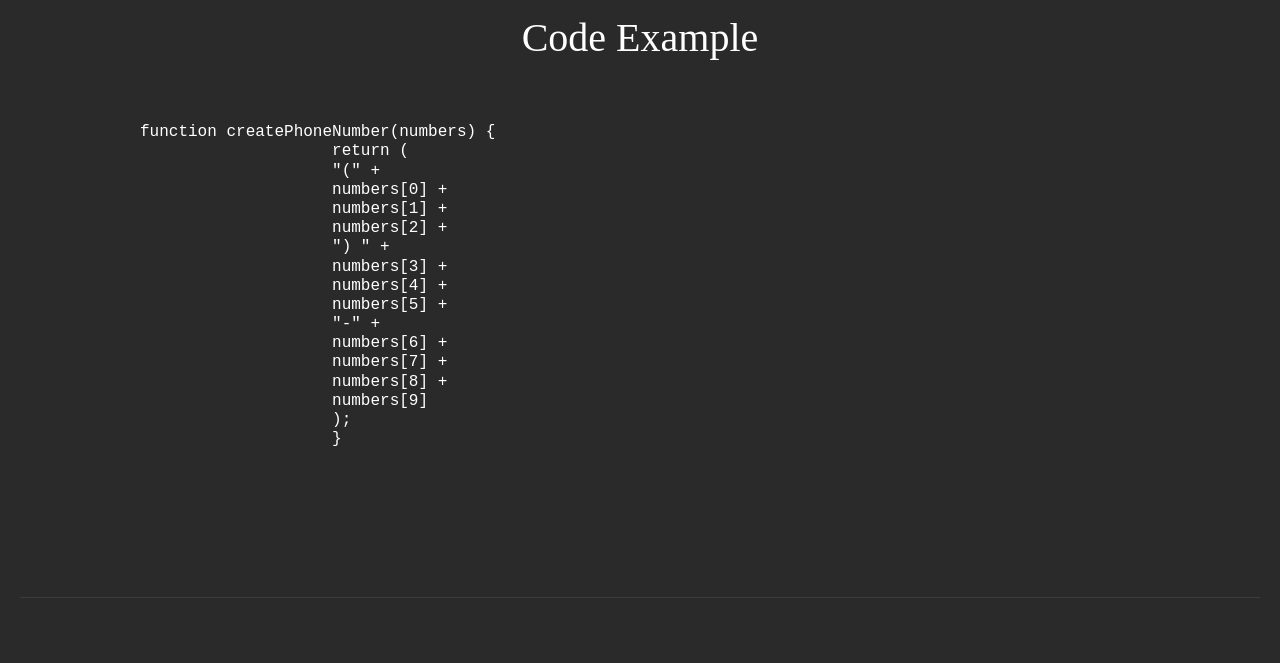
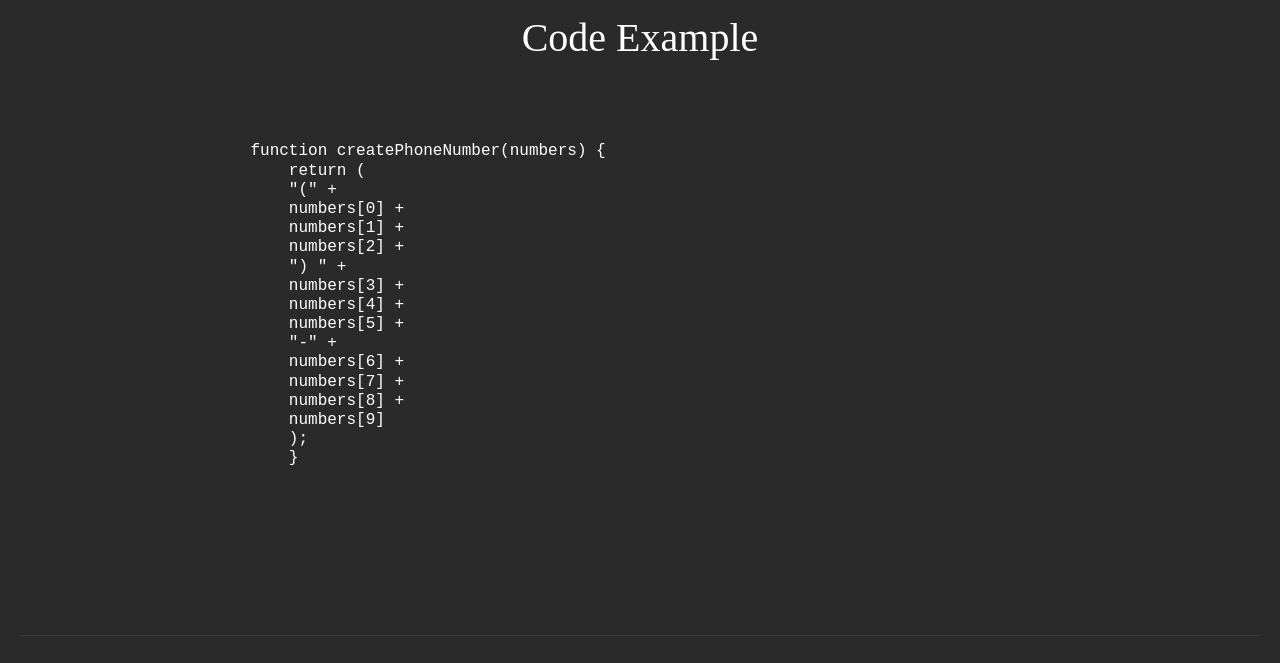
Before and after one commit to atsudzik/rsschool-cv, a plain HTML site: page index.html in a window 1280 px wide. Shown: the part 2280-2943 px from the top of the page. Drawn offline with Linux system fonts and the light colour scheme.

Commit message:
fix: section code

```diff
--- a/css/style.css
+++ b/css/style.css
@@ -203,7 +203,6 @@ h3 {
   padding-bottom: 60px;
 }
 .code {
-  padding-left: 120px;
   padding-bottom: 120px;
   font-family: monospace;
 }
--- a/index.html
+++ b/index.html
@@ -176,26 +176,27 @@
           <div class="code">
             <div class="language-javascript highlighter-rouge">
               <div class="highlight">
-                <pre
-                  class="highlight"
-                ><code><span class="kd">function</span> <span class="nx">createPhoneNumber</span><span class="p">(</span><span class="nx">numbers</span><span class="p">)</span> <span class="p">{</span>
-                    <span class="k">return</span> <span class="p">(</span>
-                    <span class="dl">"</span><span class="s2">(</span><span class="dl">"</span> <span class="o">+</span>
-                    <span class="nx">numbers</span><span class="p">[</span><span class="mi">0</span><span class="p">]</span> <span class="o">+</span>
-                    <span class="nx">numbers</span><span class="p">[</span><span class="mi">1</span><span class="p">]</span> <span class="o">+</span>
-                    <span class="nx">numbers</span><span class="p">[</span><span class="mi">2</span><span class="p">]</span> <span class="o">+</span>
-                    <span class="dl">"</span><span class="s2">) </span><span class="dl">"</span> <span class="o">+</span>
-                    <span class="nx">numbers</span><span class="p">[</span><span class="mi">3</span><span class="p">]</span> <span class="o">+</span>
-                    <span class="nx">numbers</span><span class="p">[</span><span class="mi">4</span><span class="p">]</span> <span class="o">+</span>
-                    <span class="nx">numbers</span><span class="p">[</span><span class="mi">5</span><span class="p">]</span> <span class="o">+</span>
-                    <span class="dl">"</span><span class="s2">-</span><span class="dl">"</span> <span class="o">+</span>
-                    <span class="nx">numbers</span><span class="p">[</span><span class="mi">6</span><span class="p">]</span> <span class="o">+</span>
-                    <span class="nx">numbers</span><span class="p">[</span><span class="mi">7</span><span class="p">]</span> <span class="o">+</span>
-                    <span class="nx">numbers</span><span class="p">[</span><span class="mi">8</span><span class="p">]</span> <span class="o">+</span>
-                    <span class="nx">numbers</span><span class="p">[</span><span class="mi">9</span><span class="p">]</span>
-                    <span class="p">);</span>
-                    <span class="p">}</span>
-                    </code></pre>
+                <pre>
+                    <code>
+                        function createPhoneNumber(numbers) {
+                            return (
+                            "(" +
+                            numbers[0] +
+                            numbers[1] +
+                            numbers[2] +
+                            ") " +
+                            numbers[3] +
+                            numbers[4] +
+                            numbers[5] +
+                            "-" +
+                            numbers[6] +
+                            numbers[7] +
+                            numbers[8] +
+                            numbers[9]
+                            );
+                            }
+                      </code>
+                </pre>
               </div>
             </div>
           </div>
```
Also changed, not shown: img/jpeg/avatar.jpeg.
